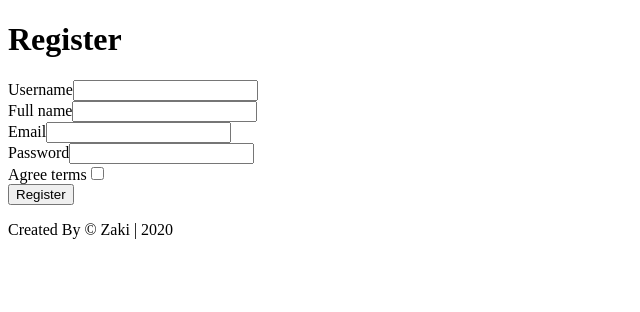
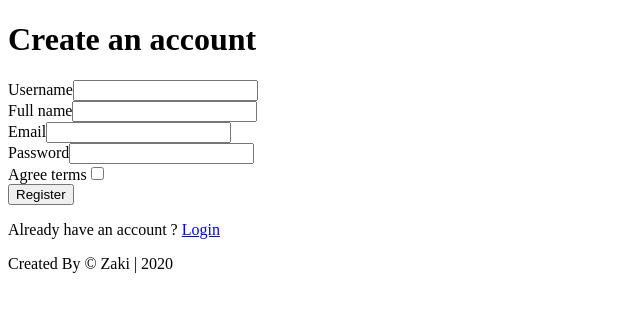
Before and after one commit to ZakiRx/pinterest, a Symfony app: template templates/registration/register.html.twig in a window 1280 px wide. Shown: the part 78-390 px from the top of the page, without its empty margins (0-640 px from the left). Run offline with Twig, Linux system fonts and the light colour scheme; the template is opened without the code that fills it, so the values that code supplies are empty; form fields are guessed from the names that the template uses; some libraries are stand-ins or nearby versions.

Commit message:
add style to login and register form

```diff
--- a/src/Entity/User.php
+++ b/src/Entity/User.php
@@ -8,6 +8,7 @@ use Doctrine\Common\Collections\Collection;
 use Doctrine\ORM\Mapping as ORM;
 use Symfony\Bridge\Doctrine\Validator\Constraints\UniqueEntity;
 use Symfony\Component\Security\Core\User\UserInterface;
+use Symfony\Component\Validator\Constraints as Assert;
 
 /**
  * @ORM\Entity(repositoryClass=UserRepository::class)
@@ -27,6 +28,7 @@ class User implements UserInterface
 
     /**
      * @ORM\Column(type="string", length=180, unique=true)
+     * @Assert\NotBlank(message="please enter your username")
      */
     private $username;
 
@@ -43,6 +45,8 @@ class User implements UserInterface
 
     /**
      * @ORM\Column(type="string", length=255)
+     * @Assert\NotBlank(message="please enter your fullname")
+
      */
     private $fullName;
 
--- a/templates/registration/register.html.twig
+++ b/templates/registration/register.html.twig
@@ -4,20 +4,45 @@
 
 {% block body %}
 
-
-    <h1>Register</h1>
+<div class="row">
+    <div class="col-md-6 mx-auto shadow py-5 mb-5 px-5" >
+        <h1 class="text-center font-weight-bolder mb-3 h3">Create an account</h1>
 
         {{ form_start(registrationForm) }}
 
+        <div class="form-row">
+            <div class="col-md-6">
                 {{ form_row(registrationForm.username) }}
+            </div>
+            <div class="col-md-6">
                 {{ form_row(registrationForm.fullName) }}
+            </div>
+        </div>
+        <div class="form-row">
+            <div class="col">
                 {{ form_row(registrationForm.email) }}
+            </div>
+        </div>
+
+        <div class="form-row">
+            <div class="col">
                 {{ form_row(registrationForm.plainPassword, {
                     label: 'Password'
                 }) }}
                 {{ form_row(registrationForm.agreeTerms) }}
+            </div>
+        </div>
+        <div class="form-row">
+            <div class="col-md-12 ">
+                <button type="submit" class="btn btn-primary d-block w-100 mb-3">Register</button>
+                <p class="text-muted text-center">Already have an account ? <a href="{{ path('app_login') }}" class="text-primary">Login</a></p>
 
-        <button type="submit" class="btn btn-primary">Register</button>
+            </div>
+
+        </div>
 
         {{ form_end(registrationForm) }}
+    </div>
+</div>
+
 {% endblock %}
```
Also changed, not shown: templates/security/login.html.twig (+17 -12 lines). Lines whose indentation alone changed are shown as unchanged.
